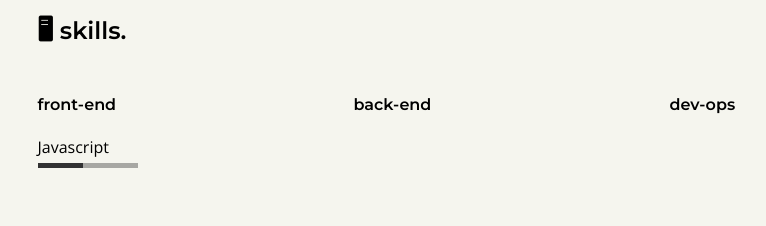
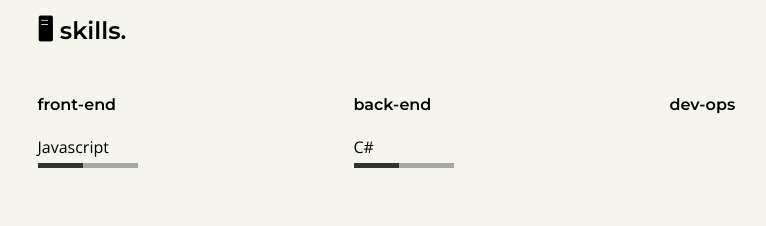
Before and after one commit to Agezao/agezao.github.io, a website: page index.html in a window 1280 px wide. Shown: the part 1540-1766 px from the top of the page, without its empty margins (130-896 px from the left). Drawn offline with nearby package versions, Linux system fonts and the light colour scheme.

Commit message:
Testing more skills

```diff
--- a/index.html
+++ b/index.html
@@ -72,6 +72,10 @@
       </div>
       <div class="skill-niche">
         <h4>back-end</h4>
+        <span>
+          C#
+          <div class="progress-holder"><div class="progress-bar" style="width: 45%;"></div></div>
+        </span>
       </div>
       <div class="skill-niche">
         <h4>dev-ops</h4>
```
